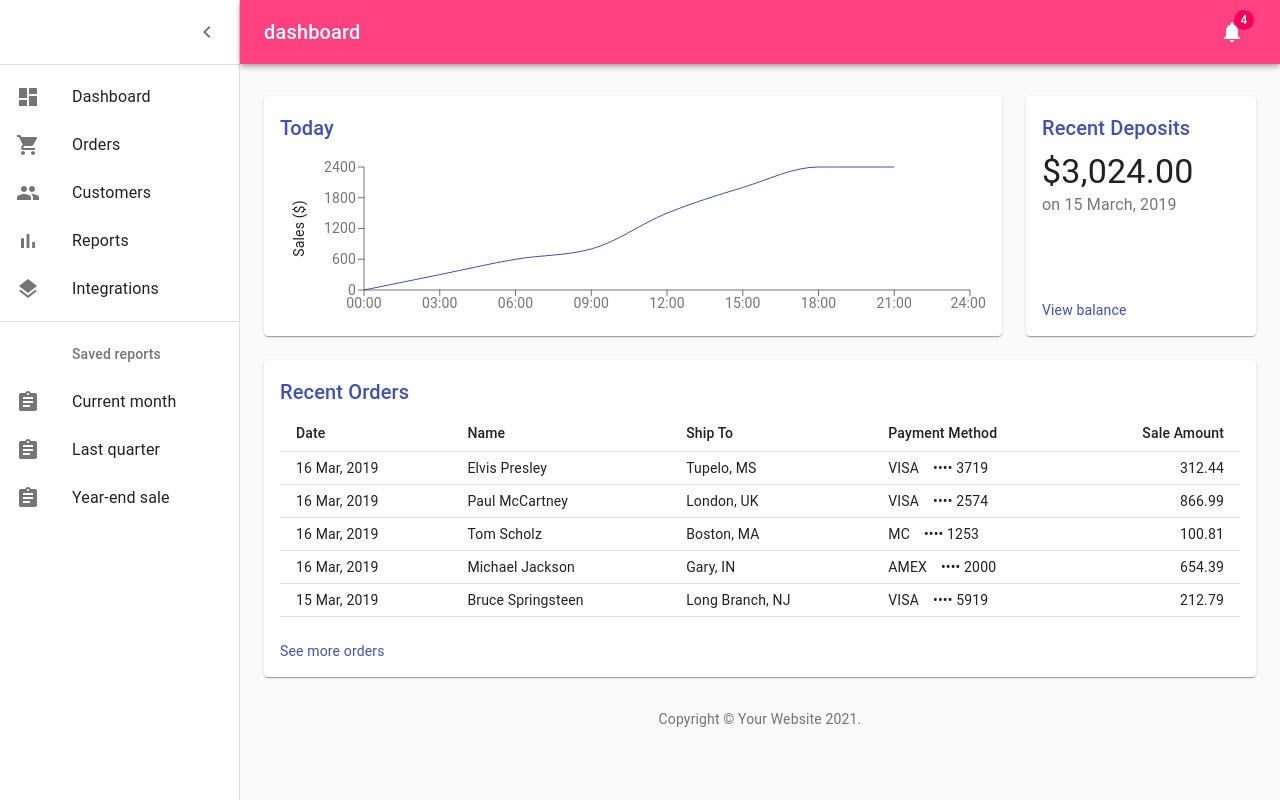
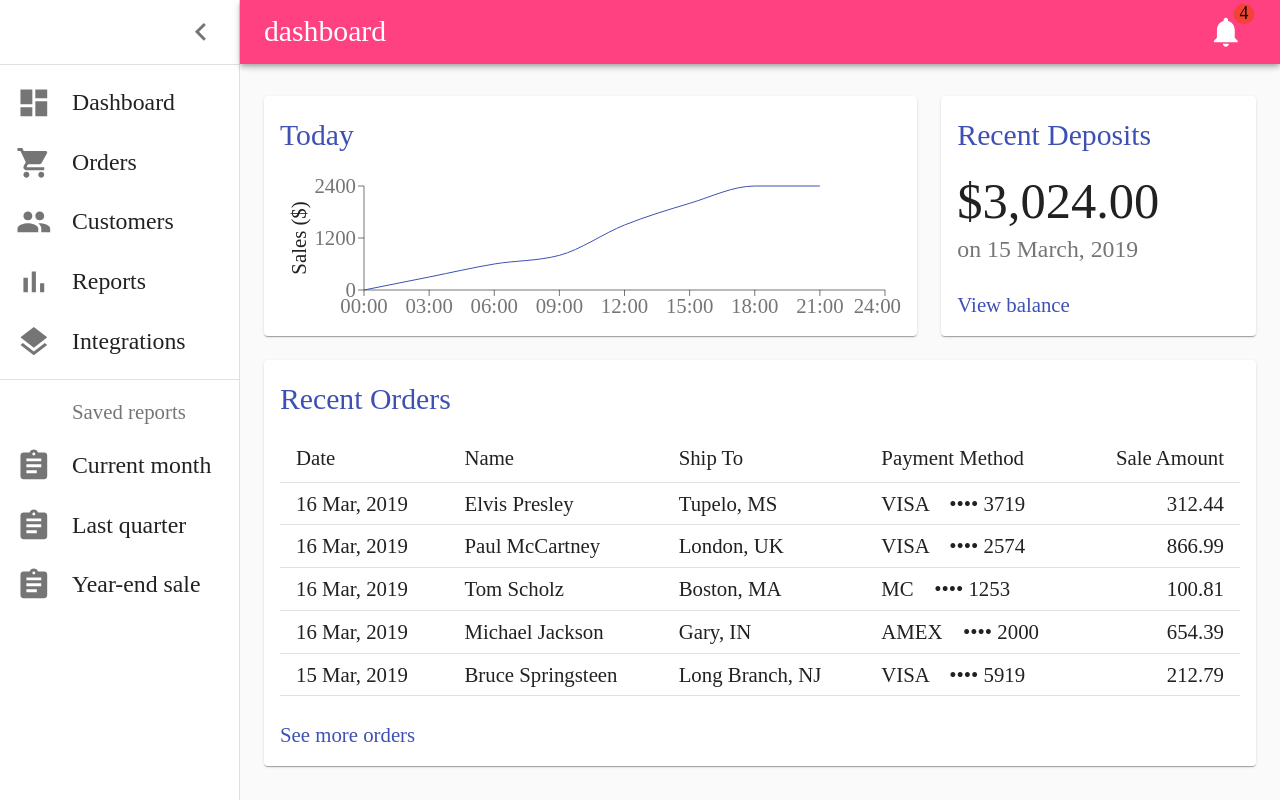
Before and after one commit to a-utaya/next-practice, a Next.js app: page /dashboard in a window 1280 px wide. Built offline with nearby package versions, Linux system fonts and the light colour scheme.

Commit message:
[WIP]Googleフォント（Mulish）の導入

```diff
--- a/pages/index.js
+++ b/pages/index.js
@@ -7,6 +7,7 @@
       <Head>
         <title>Create Next App</title>
         <link rel="icon" href="/favicon.ico" />
+        <link href="https://fonts.googleapis.com/css2?family=Mulish&display=swap" rel="stylesheet" />
       </Head>
 
       <main className={styles.main}>
--- a/styles/theme.js
+++ b/styles/theme.js
@@ -36,6 +36,9 @@
         },
     },
     typography: {
+        fontFamily: [
+            'Mulish',
+        ].join(','),
         useNextVariants: true, // Migration to typography v2
         htmlFontSize: 10,
         fontSize: 13,
```
Also changed, not shown: pages/dashboard.js (+4 -7 lines).
